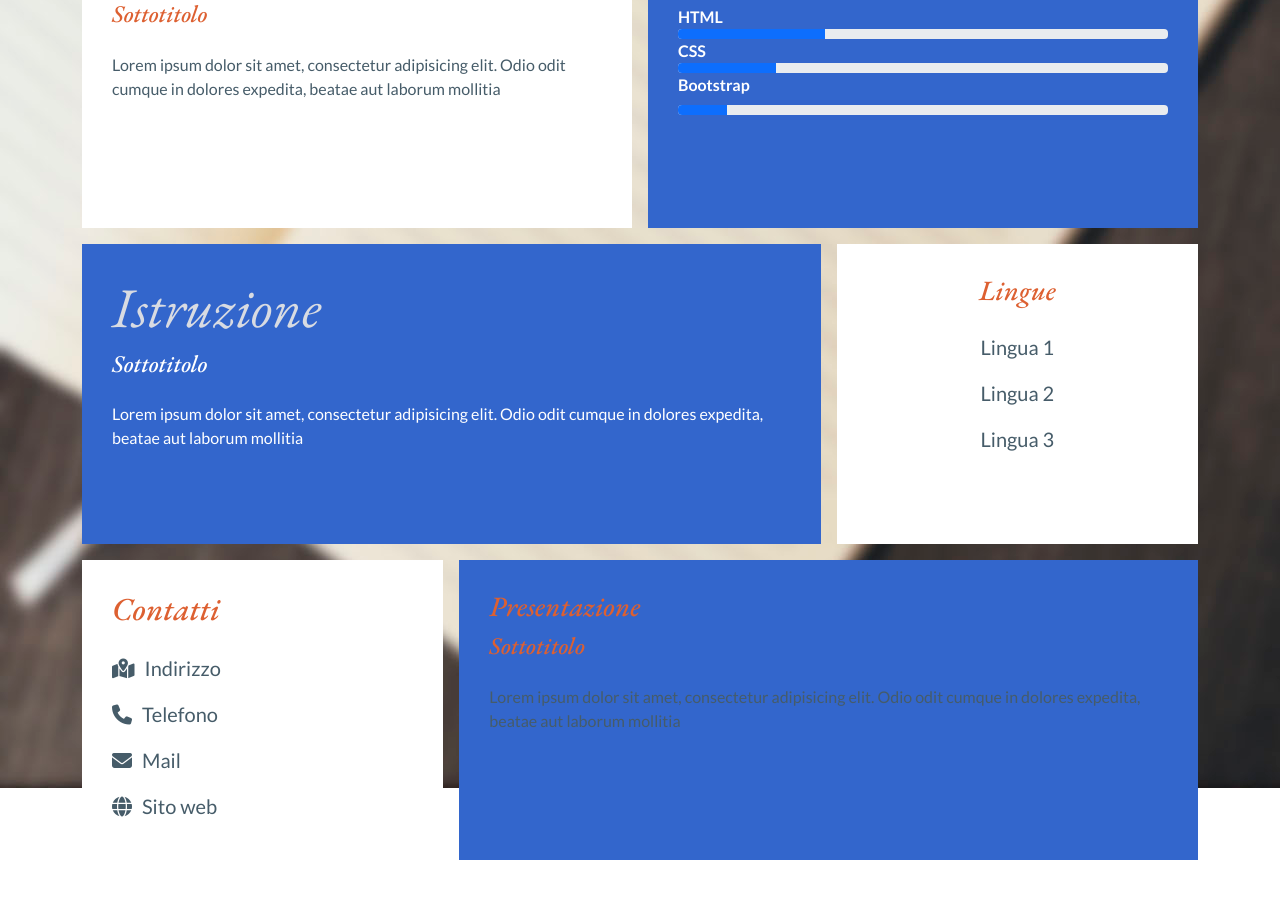
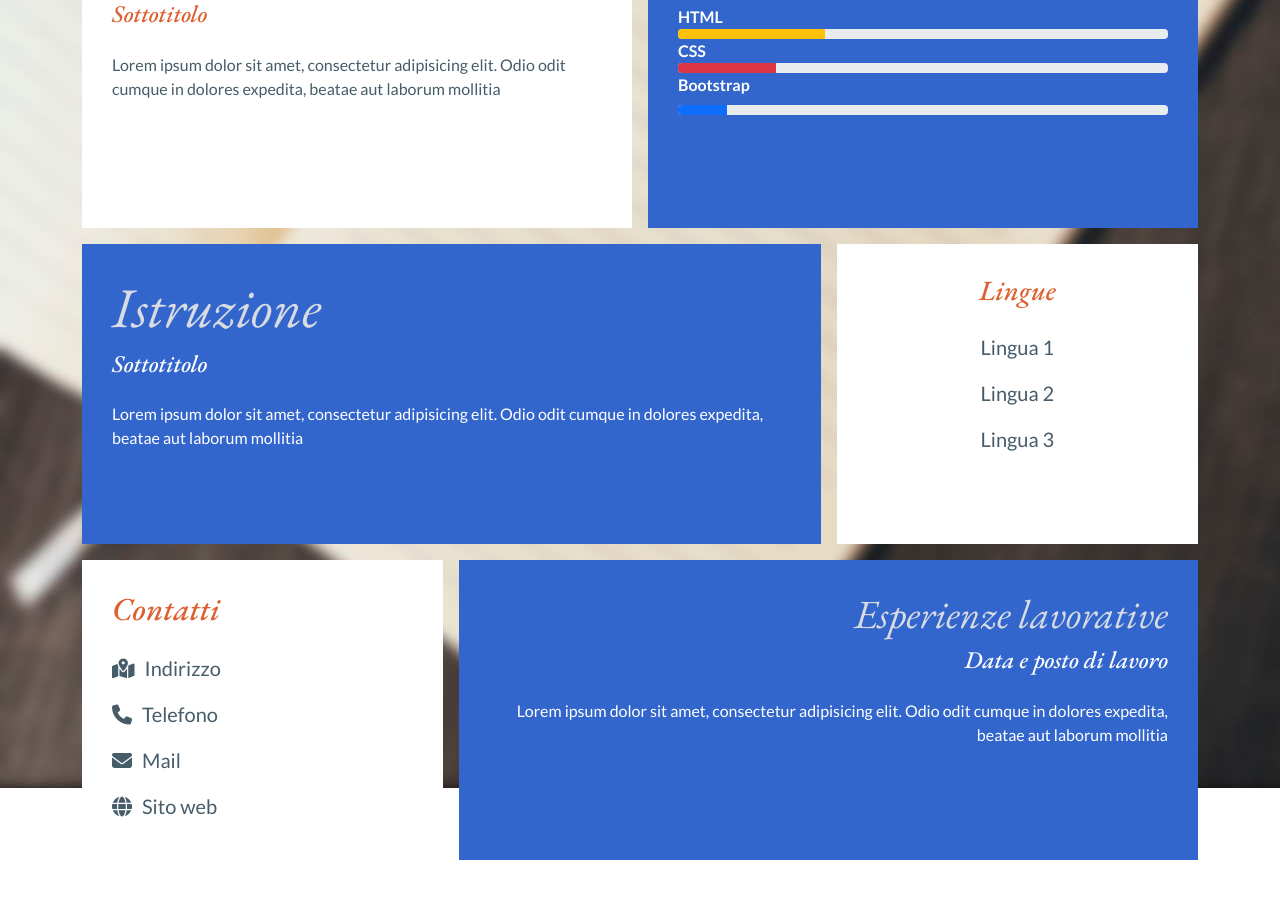
Before and after one commit to Kamina92/cv_example, a plain HTML site: page index.html in a window 1280 px wide. Shown: the part 492-1390 px from the top of the page. Drawn offline with nearby package versions, Linux system fonts and the light colour scheme.

Commit message:
card complete

```diff
--- a/index.html
+++ b/index.html
@@ -54,11 +54,11 @@
                         </h2>
                         <span class="f_lato fw-6 fs-6">HTML</span>
                         <div class="progress">
-                            <div class="progress-bar" role="progressbar" style="width: 30%" aria-valuenow="100" aria-valuemin="0" aria-valuemax="100"></div>
+                            <div class="progress-bar bg-warning" role="progressbar" style="width: 30%" aria-valuenow="100" aria-valuemin="0" aria-valuemax="100"></div>
                           </div>
                         <span class="f_lato fw-6 fs-6">CSS</span>
                         <div class="progress">
-                            <div class="progress-bar" role="progressbar" style="width: 20%" aria-valuenow="100" aria-valuemin="0" aria-valuemax="100"></div>
+                            <div class="progress-bar bg-danger" role="progressbar" style="width: 20%" aria-valuenow="100" aria-valuemin="0" aria-valuemax="100"></div>
                         </div>
                         <span class="f_lato fw-6 fs-6">Bootstrap</span>
                         <div class="progress my-2">
@@ -102,12 +102,12 @@
                     </div>
                 </div>
                 <div class="col-12 col-md-8">
-                    <div class="card_blue_2">
-                        <h3 class="f_garamond color_flame">Presentazione
-                        </h3>
-                        <h4 class="f_garamond color_flame pb-3">Sottotitolo
+                    <div class="card_blue_2 text-end">
+                        <h2 class="f_garamond color_gainsboro display-6">Esperienze lavorative
+                        </h2>
+                        <h4 class="f_garamond color_white pb-3">Data e posto di lavoro
                         </h4>
-                        <p class="f_lato color_black_coral">
+                        <p class="f_lato color_white">
                         Lorem ipsum dolor sit amet, consectetur adipisicing elit. Odio odit cumque in dolores expedita, beatae aut laborum mollitia
                         </p>
                     </div>
```
